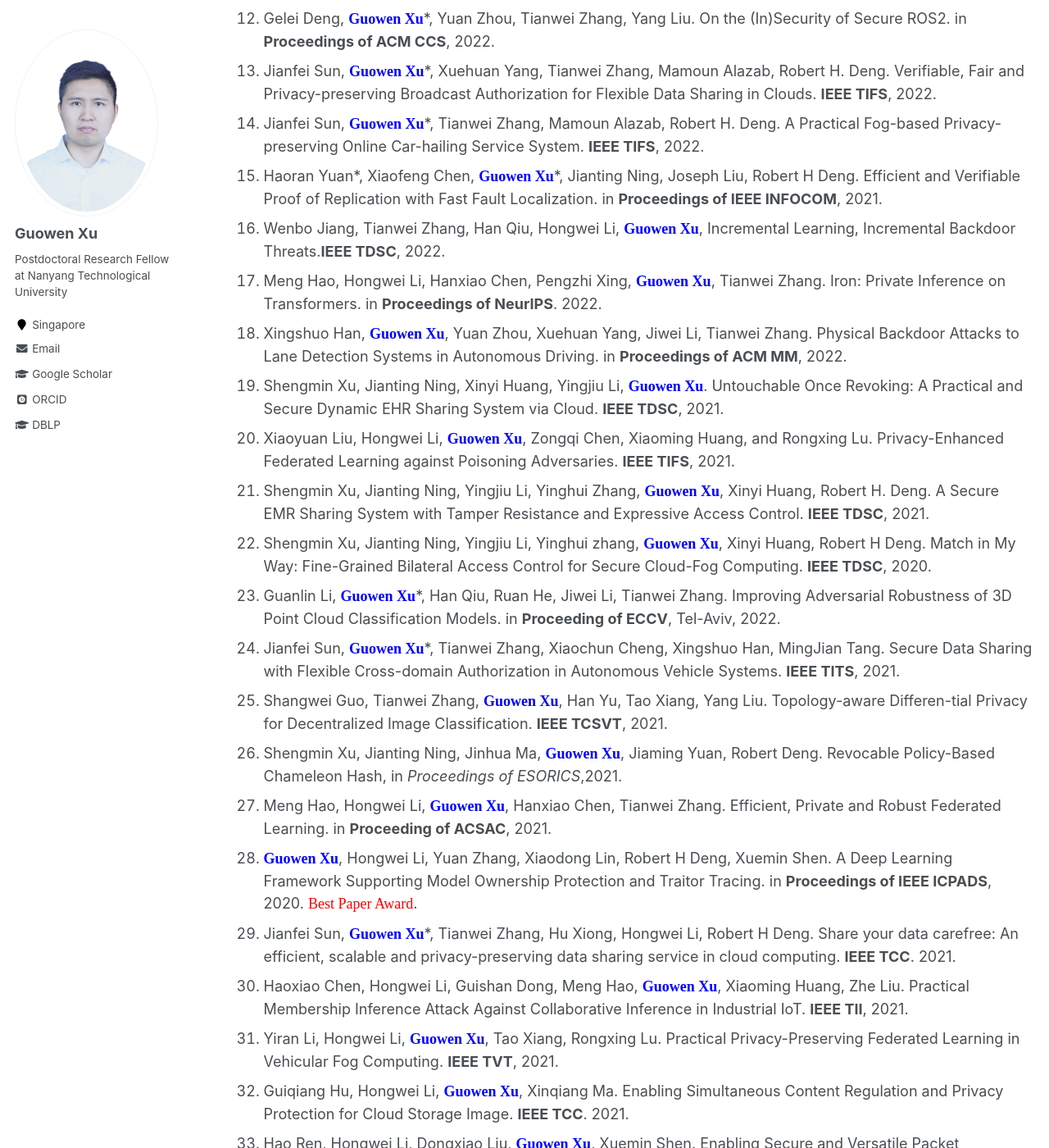
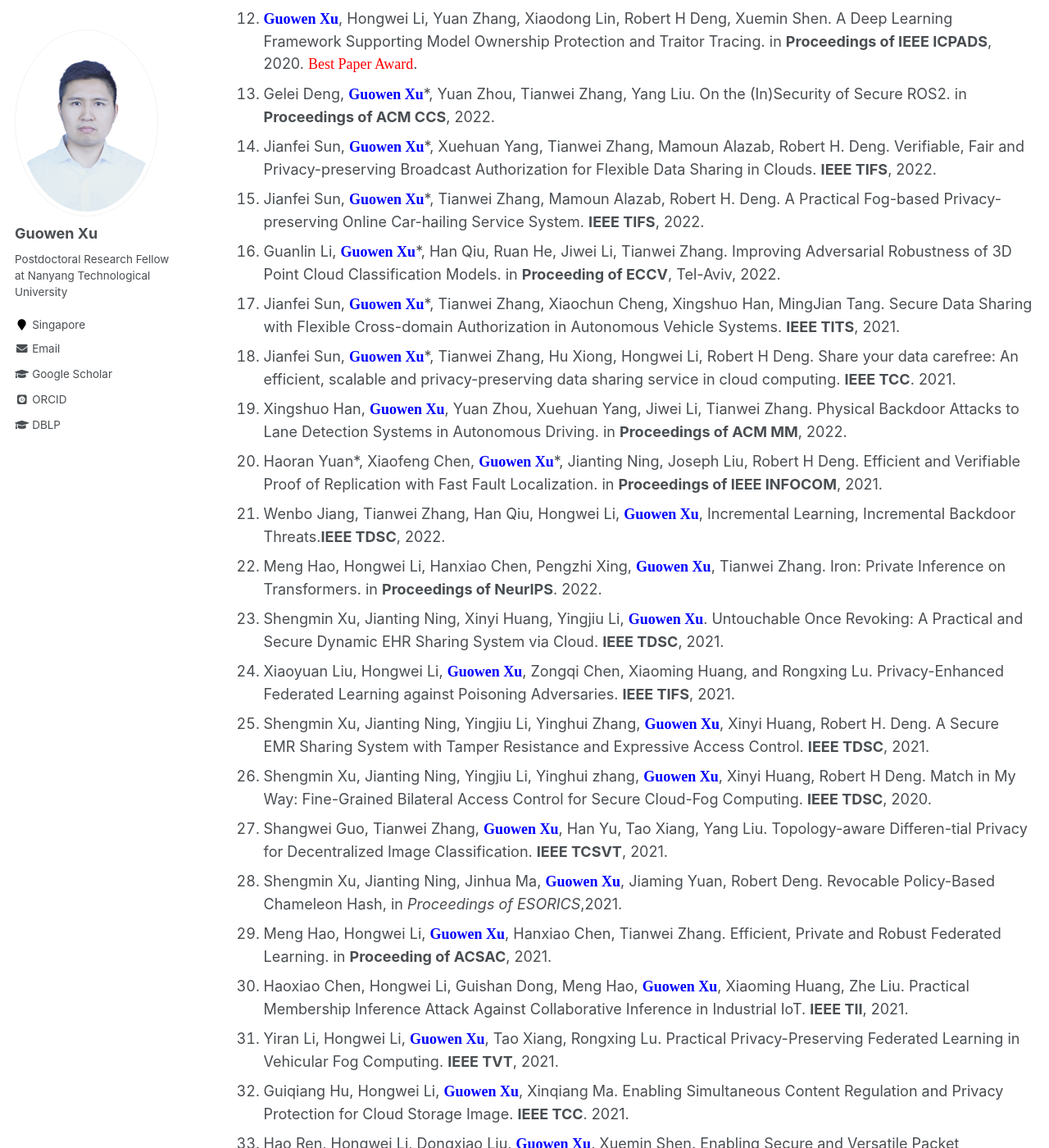
Before and after one commit to Guowen-xu/guowen-xu.github.io, a Jekyll site: the page built from _pages/publications.md, in a window 1280 px wide and 1400 px high, scrolled down 1039 px. Shown: the whole window at 82% size. Built offline with Jekyll 4.4.1, drawn with Linux system fonts in a browser that asks for light colours; some web fonts are replaced; part of the change alters nothing that is shown.

Commit message:
Update publications.md

```diff
--- a/_pages/publications.md
+++ b/_pages/publications.md
@@ -25,24 +25,24 @@ You can find my articles on my [Google Scholar](https://scholar.google.com.hk/ci
 9. **<font face="Times New Roman" color=blue size=4> Guowen Xu</font>**, Hongwei Li, Hao Ren, Kan Yang，Robert H. Deng. Data Privacy and Security in Deep Learning: Attacks, Solutions and Opportunities. **IEEE Communications Magazine**, 2019.
 10. **<font face="Times New Roman" color=blue size=4> Guowen Xu</font>**, Hongwei Li, Chen Tan, Dongxiao Liu, Kan Yang. Achieving Efficient and Priva-cy-Preserving Truth Discovery in Crowd Sensing Systems. **Computers & Security**, 2017.
 11. **<font face="Times New Roman" color=blue size=4> Guowen Xu</font>**, Hongwei Li, Rongxing Lu. Practical and Privacy-Aware Truth Discovery in Mobile Crowd Sensing Systems. in **Proceedings of ACM CCS**, Toronto, Canada. 2018, pp.2132-2134. (Poster)
-12. Gelei Deng, **<font face="Times New Roman" color=blue size=4> Guowen Xu</font>**\*, Yuan Zhou, Tianwei Zhang, Yang Liu. On the (In)Security of Secure ROS2. in **Proceedings of ACM CCS**, 2022.
-13. Jianfei Sun, **<font face="Times New Roman" color=blue size=4> Guowen Xu</font>**\*, Xuehuan Yang, Tianwei Zhang, Mamoun Alazab, Robert H. Deng. Verifiable, Fair and Privacy-preserving Broadcast Authorization for Flexible Data Sharing in Clouds. **IEEE TIFS**, 2022.
-14. Jianfei Sun, **<font face="Times New Roman" color=blue size=4> Guowen Xu</font>**\*, Tianwei Zhang, Mamoun Alazab, Robert H. Deng. A Practical Fog-based Privacy-preserving Online Car-hailing Service System. **IEEE TIFS**, 2022.
-15. Haoran Yuan\*, Xiaofeng Chen, **<font face="Times New Roman" color=blue size=4> Guowen Xu</font>**\*, Jianting Ning, Joseph Liu, Robert H Deng.  Efficient and Verifiable Proof of Replication with Fast Fault Localization. in **Proceedings of IEEE INFOCOM**, 2021.
-16. Wenbo Jiang, Tianwei Zhang, Han Qiu, Hongwei Li, **<font face="Times New Roman" color=blue size=4> Guowen Xu</font>**, Incremental Learning, Incremental Backdoor Threats.**IEEE TDSC**, 2022.
-17. Meng Hao, Hongwei Li, Hanxiao Chen, Pengzhi Xing, **<font face="Times New Roman" color=blue size=4> Guowen Xu</font>**, Tianwei Zhang. Iron: Private Inference on Transformers. in **Proceedings of NeurIPS**. 2022.
-18. Xingshuo Han, **<font face="Times New Roman" color=blue size=4> Guowen Xu</font>**, Yuan Zhou, Xuehuan Yang, Jiwei Li, Tianwei Zhang. Physical Backdoor Attacks to Lane Detection Systems in Autonomous Driving. in **Proceedings of ACM MM**, 2022.
-19. Shengmin Xu, Jianting Ning, Xinyi Huang, Yingjiu Li, **<font face="Times New Roman" color=blue size=4> Guowen Xu</font>**. Untouchable Once Revoking: A Practical and Secure Dynamic EHR Sharing System via Cloud. **IEEE TDSC**, 2021.
-20. Xiaoyuan Liu, Hongwei Li, **<font face="Times New Roman" color=blue size=4> Guowen Xu</font>**, Zongqi Chen, Xiaoming Huang, and Rongxing Lu. Privacy-Enhanced Federated Learning against Poisoning Adversaries. **IEEE TIFS**, 2021.
-21. Shengmin Xu, Jianting Ning, Yingjiu Li, Yinghui Zhang, **<font face="Times New Roman" color=blue size=4> Guowen Xu</font>**, Xinyi Huang, Robert H. Deng. A Secure EMR Sharing System with Tamper Resistance and Expressive Access Control. **IEEE TDSC**, 2021.
-22. Shengmin Xu, Jianting Ning, Yingjiu Li, Yinghui zhang, **<font face="Times New Roman" color=blue size=4> Guowen Xu</font>**, Xinyi Huang, Robert H Deng. Match in My Way: Fine-Grained Bilateral Access Control for Secure Cloud-Fog Computing. **IEEE TDSC**, 2020.
-23. Guanlin Li, **<font face="Times New Roman" color=blue size=4> Guowen Xu</font>**\*, Han Qiu, Ruan He, Jiwei Li,  Tianwei Zhang. Improving Adversarial Robustness of 3D Point Cloud Classification Models. in **Proceeding of  ECCV**, Tel-Aviv, 2022.
-24. Jianfei Sun,  **<font face="Times New Roman" color=blue size=4> Guowen Xu</font>**\*, Tianwei Zhang, Xiaochun Cheng, Xingshuo Han, MingJian Tang. Secure Data Sharing with Flexible Cross-domain Authorization in Autonomous Vehicle Systems. **IEEE TITS**, 2021.
-25. Shangwei Guo, Tianwei Zhang, **<font face="Times New Roman" color=blue size=4> Guowen Xu</font>**, Han Yu, Tao Xiang, Yang Liu. Topology-aware Differen-tial Privacy for Decentralized Image Classification. **IEEE TCSVT**, 2021.
-26. Shengmin Xu, Jianting Ning, Jinhua Ma, **<font face="Times New Roman" color=blue size=4> Guowen Xu</font>**, Jiaming Yuan, Robert Deng. Revocable Policy-Based Chameleon Hash, in *Proceedings of ESORICS*,2021.
-27. Meng Hao, Hongwei Li, **<font face="Times New Roman" color=blue size=4> Guowen Xu</font>**, Hanxiao Chen, Tianwei Zhang. Efficient, Private and Robust Federated Learning. in **Proceeding of ACSAC**, 2021.
-28. **<font face="Times New Roman" color=blue size=4> Guowen Xu</font>**, Hongwei Li, Yuan Zhang, Xiaodong Lin, Robert H Deng, Xuemin Shen. A Deep Learning Framework Supporting Model Ownership Protection and Traitor Tracing. in **Proceedings of IEEE ICPADS**, 2020. <font face="Times New Roman" color=red size=4> Best Paper Award</font>.
-29. Jianfei Sun,  **<font face="Times New Roman" color=blue size=4> Guowen Xu</font>**\*, Tianwei Zhang, Hu Xiong, Hongwei Li, Robert H Deng. Share your data carefree: An efficient, scalable and privacy-preserving data sharing service in cloud computing. **IEEE TCC**. 2021.
+12. **<font face="Times New Roman" color=blue size=4> Guowen Xu</font>**, Hongwei Li, Yuan Zhang, Xiaodong Lin, Robert H Deng, Xuemin Shen. A Deep Learning Framework Supporting Model Ownership Protection and Traitor Tracing. in **Proceedings of IEEE ICPADS**, 2020. <font face="Times New Roman" color=red size=4> Best Paper Award</font>.
+13. Gelei Deng, **<font face="Times New Roman" color=blue size=4> Guowen Xu</font>**\*, Yuan Zhou, Tianwei Zhang, Yang Liu. On the (In)Security of Secure ROS2. in **Proceedings of ACM CCS**, 2022.
+14. Jianfei Sun, **<font face="Times New Roman" color=blue size=4> Guowen Xu</font>**\*, Xuehuan Yang, Tianwei Zhang, Mamoun Alazab, Robert H. Deng. Verifiable, Fair and Privacy-preserving Broadcast Authorization for Flexible Data Sharing in Clouds. **IEEE TIFS**, 2022.
+15. Jianfei Sun, **<font face="Times New Roman" color=blue size=4> Guowen Xu</font>**\*, Tianwei Zhang, Mamoun Alazab, Robert H. Deng. A Practical Fog-based Privacy-preserving Online Car-hailing Service System. **IEEE TIFS**, 2022.
+16. Guanlin Li, **<font face="Times New Roman" color=blue size=4> Guowen Xu</font>**\*, Han Qiu, Ruan He, Jiwei Li,  Tianwei Zhang. Improving Adversarial Robustness of 3D Point Cloud Classification Models. in **Proceeding of  ECCV**, Tel-Aviv, 2022.
+17. Jianfei Sun,  **<font face="Times New Roman" color=blue size=4> Guowen Xu</font>**\*, Tianwei Zhang, Xiaochun Cheng, Xingshuo Han, MingJian Tang. Secure Data Sharing with Flexible Cross-domain Authorization in Autonomous Vehicle Systems. **IEEE TITS**, 2021.
+18. Jianfei Sun,  **<font face="Times New Roman" color=blue size=4> Guowen Xu</font>**\*, Tianwei Zhang, Hu Xiong, Hongwei Li, Robert H Deng. Share your data carefree: An efficient, scalable and privacy-preserving data sharing service in cloud computing. **IEEE TCC**. 2021.
+19. Xingshuo Han, **<font face="Times New Roman" color=blue size=4> Guowen Xu</font>**, Yuan Zhou, Xuehuan Yang, Jiwei Li, Tianwei Zhang. Physical Backdoor Attacks to Lane Detection Systems in Autonomous Driving. in **Proceedings of ACM MM**, 2022.
+20. Haoran Yuan\*, Xiaofeng Chen, **<font face="Times New Roman" color=blue size=4> Guowen Xu</font>**\*, Jianting Ning, Joseph Liu, Robert H Deng.  Efficient and Verifiable Proof of Replication with Fast Fault Localization. in **Proceedings of IEEE INFOCOM**, 2021.
+21. Wenbo Jiang, Tianwei Zhang, Han Qiu, Hongwei Li, **<font face="Times New Roman" color=blue size=4> Guowen Xu</font>**, Incremental Learning, Incremental Backdoor Threats.**IEEE TDSC**, 2022.
+22. Meng Hao, Hongwei Li, Hanxiao Chen, Pengzhi Xing, **<font face="Times New Roman" color=blue size=4> Guowen Xu</font>**, Tianwei Zhang. Iron: Private Inference on Transformers. in **Proceedings of NeurIPS**. 2022.
+24. Shengmin Xu, Jianting Ning, Xinyi Huang, Yingjiu Li, **<font face="Times New Roman" color=blue size=4> Guowen Xu</font>**. Untouchable Once Revoking: A Practical and Secure Dynamic EHR Sharing System via Cloud. **IEEE TDSC**, 2021.
+25. Xiaoyuan Liu, Hongwei Li, **<font face="Times New Roman" color=blue size=4> Guowen Xu</font>**, Zongqi Chen, Xiaoming Huang, and Rongxing Lu. Privacy-Enhanced Federated Learning against Poisoning Adversaries. **IEEE TIFS**, 2021.
+26. Shengmin Xu, Jianting Ning, Yingjiu Li, Yinghui Zhang, **<font face="Times New Roman" color=blue size=4> Guowen Xu</font>**, Xinyi Huang, Robert H. Deng. A Secure EMR Sharing System with Tamper Resistance and Expressive Access Control. **IEEE TDSC**, 2021.
+27. Shengmin Xu, Jianting Ning, Yingjiu Li, Yinghui zhang, **<font face="Times New Roman" color=blue size=4> Guowen Xu</font>**, Xinyi Huang, Robert H Deng. Match in My Way: Fine-Grained Bilateral Access Control for Secure Cloud-Fog Computing. **IEEE TDSC**, 2020.
+26. Shangwei Guo, Tianwei Zhang, **<font face="Times New Roman" color=blue size=4> Guowen Xu</font>**, Han Yu, Tao Xiang, Yang Liu. Topology-aware Differen-tial Privacy for Decentralized Image Classification. **IEEE TCSVT**, 2021.
+27. Shengmin Xu, Jianting Ning, Jinhua Ma, **<font face="Times New Roman" color=blue size=4> Guowen Xu</font>**, Jiaming Yuan, Robert Deng. Revocable Policy-Based Chameleon Hash, in *Proceedings of ESORICS*,2021.
+28. Meng Hao, Hongwei Li, **<font face="Times New Roman" color=blue size=4> Guowen Xu</font>**, Hanxiao Chen, Tianwei Zhang. Efficient, Private and Robust Federated Learning. in **Proceeding of ACSAC**, 2021.
 31. Haoxiao Chen, Hongwei Li, Guishan Dong, Meng Hao, **<font face="Times New Roman" color=blue size=4> Guowen Xu</font>**, Xiaoming Huang, Zhe Liu. Practical Membership Inference Attack Against Collaborative Inference in Industrial IoT. **IEEE TII**, 2021.
 32. Yiran Li, Hongwei Li,  **<font face="Times New Roman" color=blue size=4> Guowen Xu</font>**, Tao Xiang, Rongxing Lu. Practical Privacy-Preserving Federated Learning in Vehicular Fog Computing. **IEEE TVT**, 2021.
 33. Guiqiang Hu, Hongwei Li, **<font face="Times New Roman" color=blue size=4> Guowen Xu</font>**, Xinqiang Ma. Enabling Simultaneous Content Regulation and Privacy Protection for Cloud Storage Image. **IEEE TCC**. 2021.
```
